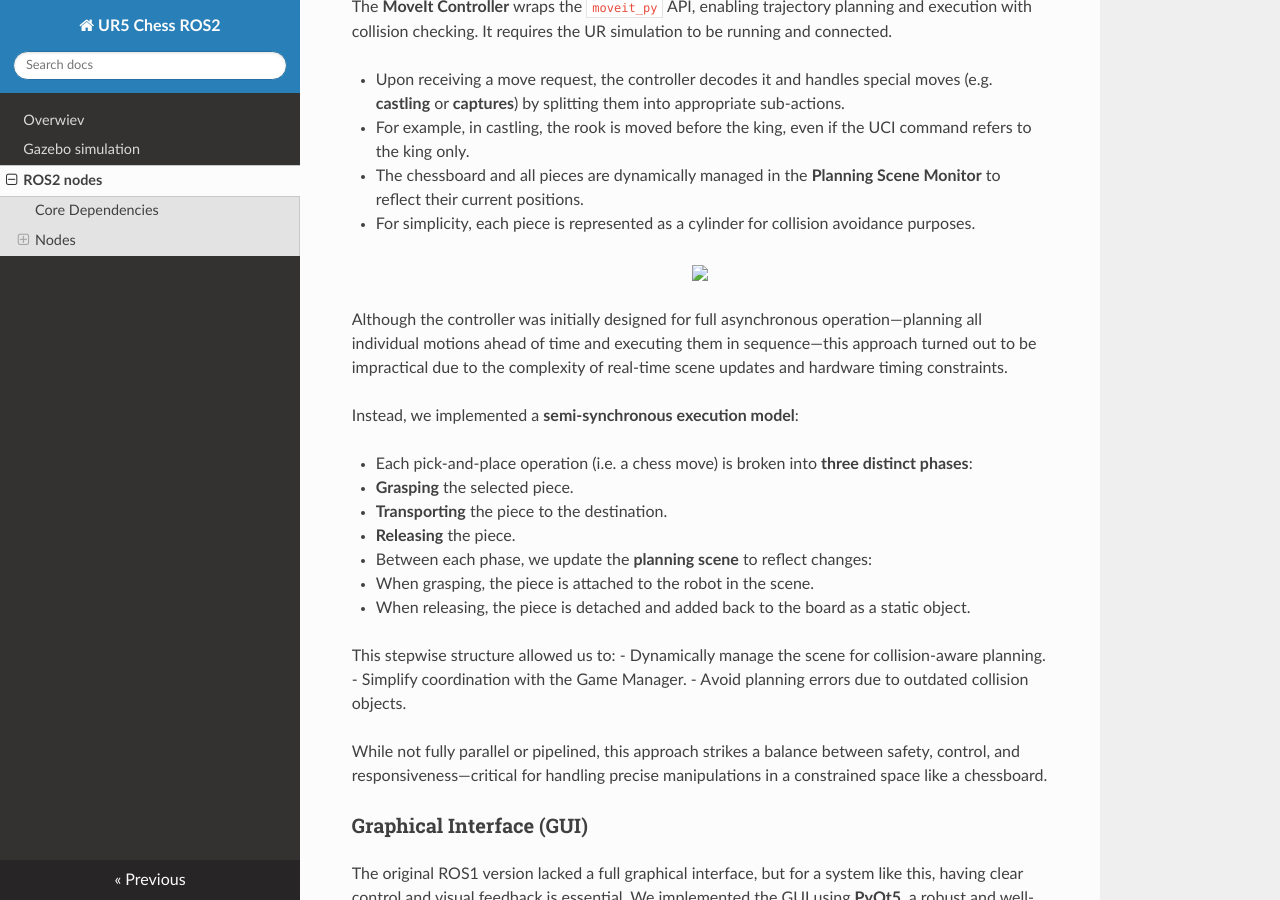
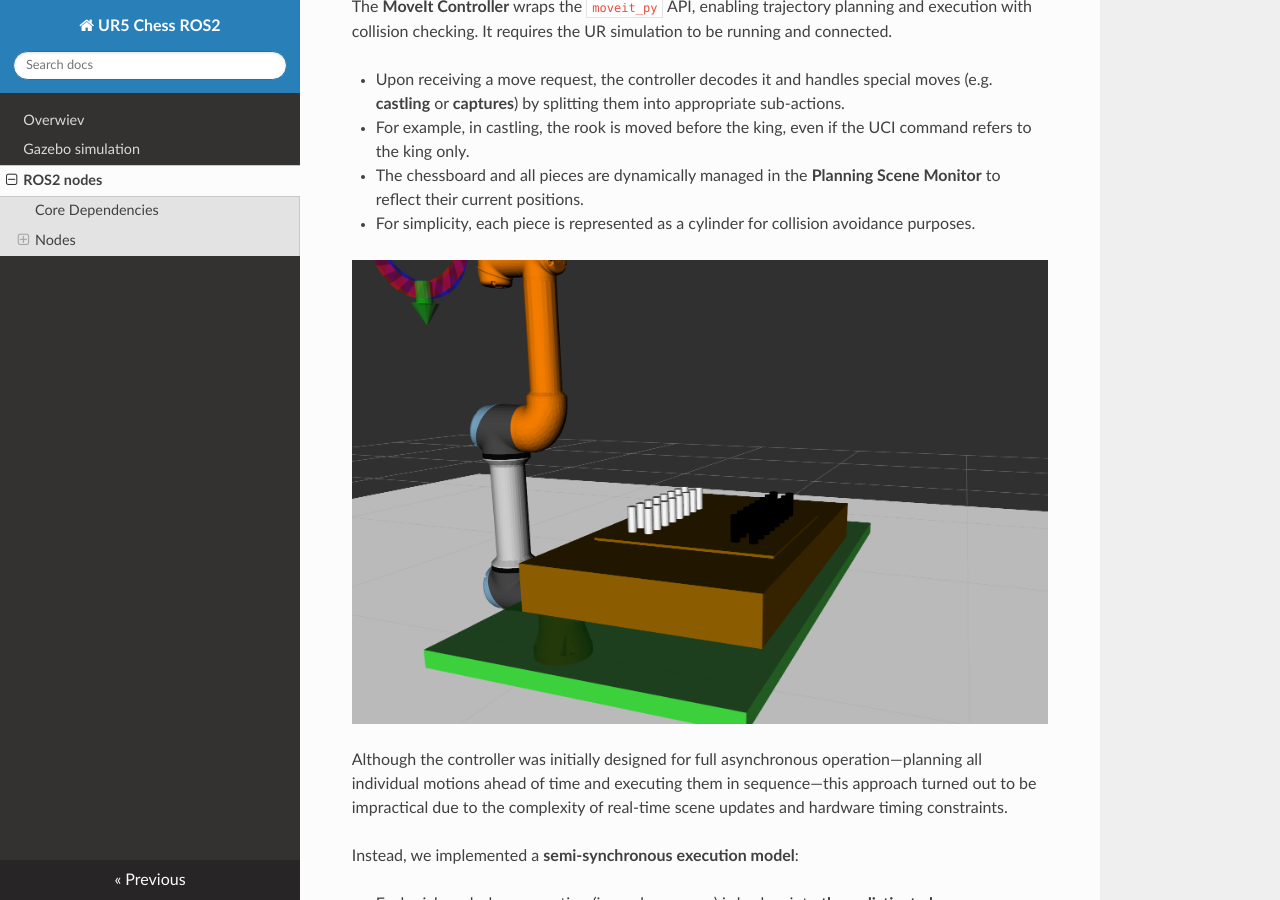
Before and after one commit to Mizo330/UR5_plays_chess_ROS2, an MkDocs documentation site: the page built from documentation/docs/ros2_nodes.md, in a window 1280 px wide and 900 px high, scrolled down 1667 px. Built offline with MkDocs 1.6.1, drawn with Linux system fonts in a browser that asks for light colours; nearby versions of some CDN libraries.

Commit message:
another shot at fixin imports

```diff
--- a/documentation/docs/ros2_nodes.md
+++ b/documentation/docs/ros2_nodes.md
@@ -40,7 +40,7 @@ The **MoveIt Controller** wraps the `moveit_py` API, enabling trajectory plannin
   - For simplicity, each piece is represented as a cylinder for collision avoidance purposes.
 
 <p align="center">
-  <img src="images/planning_scene_monitor.png" width="800"/>
+  <img src="../images/planning_scene_monitor.png" width="800"/>
 </p>
 Although the controller was initially designed for full asynchronous operation—planning all individual motions ahead of time and executing them in sequence—this approach turned out to be impractical due to the complexity of real-time scene updates and hardware timing constraints.
 
@@ -67,7 +67,7 @@ While not fully parallel or pipelined, this approach strikes a balance between s
 The original ROS1 version lacked a full graphical interface, but for a system like this, having clear control and visual feedback is essential. We implemented the GUI using **PyQt5**, a robust and well-supported toolkit for desktop applications.
 
 <p align="center">
-  <img src="images/gui.png" width="600"/>
+  <img src="../images/gui.png" width="600"/>
 </p>
 
 Through the GUI, users can start or stop the game as described in the Game Manager node. By changing game modes -  **AI vs AI**, **Player vs AI**, or **Player vs Player** - in the launchfile, the GUI use changes from just feedback to a full playable game interface. Inputs are only accepted when it's the player's turn; otherwise, interaction is disabled to prevent invalid or conflicting actions.
@@ -81,7 +81,7 @@ In Player vs AI or PvP mode, users can select and move pieces on the board. In t
 ### Stockfish Node
 
 <p align="left">
-  <img src="images/stockfish.png" width="300" style="float: left; margin-right: 20px;" />
+  <img src="../images/stockfish.png" width="300" style="float: left; margin-right: 20px;" />
 </p>
 
 This node runs the chess AI using the [Python Stockfish package](https://pypi.org/project/stockfish/). At startup, the engine is dynamically downloaded via Docker, and its behavior can be fine-tuned using parameters such as **Skill Level**, **Contempt**, or **Depth** (e.g., to adjust how aggressively it plays or how deep it searches).
```
Also changed, not shown: documentation/docs/gazebo_sim.md (+1 -1 lines).
